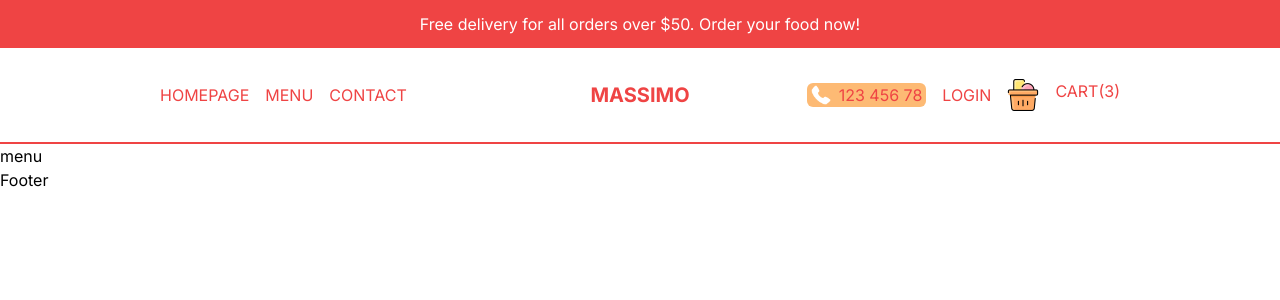
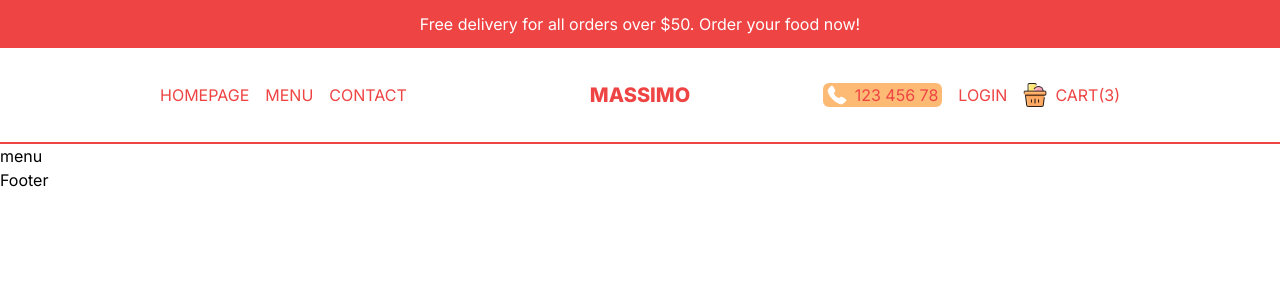
Before and after one commit to AliNazari-dev/restaurant-app-UI---Next---TypeScript---Tailwind--, a Next.js app: page /menu in a window 1280 px wide. Shown: the top 300 px of the page. Built offline with nearby package versions, Linux system fonts and the light colour scheme.

Commit message:
responsive navbar completed

```diff
--- a/src/components/CartIcons.tsx
+++ b/src/components/CartIcons.tsx
@@ -4,8 +4,8 @@ import React from "react";
 
 const CartIcons = () => {
   return (
-    <Link href={"/cart"} className="flex item-center gap-4">
-      <div className='relative w-8 h-8'>
+    <Link href={"/cart"} className="flex item-center gap-2">
+      <div className='relative w-6 h-6'>
         <Image src={"/cart.png"} alt='' fill />
       </div>
       <span>Cart(3)</span>
--- a/src/components/Menu.tsx
+++ b/src/components/Menu.tsx
@@ -21,7 +21,7 @@ const Menu = () => {
     <div>
       <Image src={open ? "/close.png" : "/open.png"} alt='' width={20} height={20} onClick={() => setOpen(!open)} className='cursor-pointer' />
       {open && (
-        <div className='bg-red-500 text-white absolute left-0 top-24 w-full h-[calc(100vh-6rem)] flex flex-col gap-8 items-center justify-center text-3xl z-10'>
+        <div className='bg-red-500 text-white absolute  left-0 top-24 w-full h-[calc(100vh-6rem)] flex flex-col gap-8 items-center justify-center text-xl z-10'>
           {links.map((item) => (
             <Link href={item.url} key={item.id} onClick={() => setOpen(false)}>
               {item.title}
--- a/src/components/Navbar.tsx
+++ b/src/components/Navbar.tsx
@@ -15,7 +15,7 @@ const Navbar = () => {
         <Link href="/">Contact</Link>
       </div>
       {/* LOGO */}
-      <div className="text-xl md:font-bold flex-1 md:text-center">
+      <div className="text-xl font-extrabold flex-1 md:text-center">
         <Link href="/">Massimo</Link>
       </div>
       {/* MOBILE MENU */}
```
